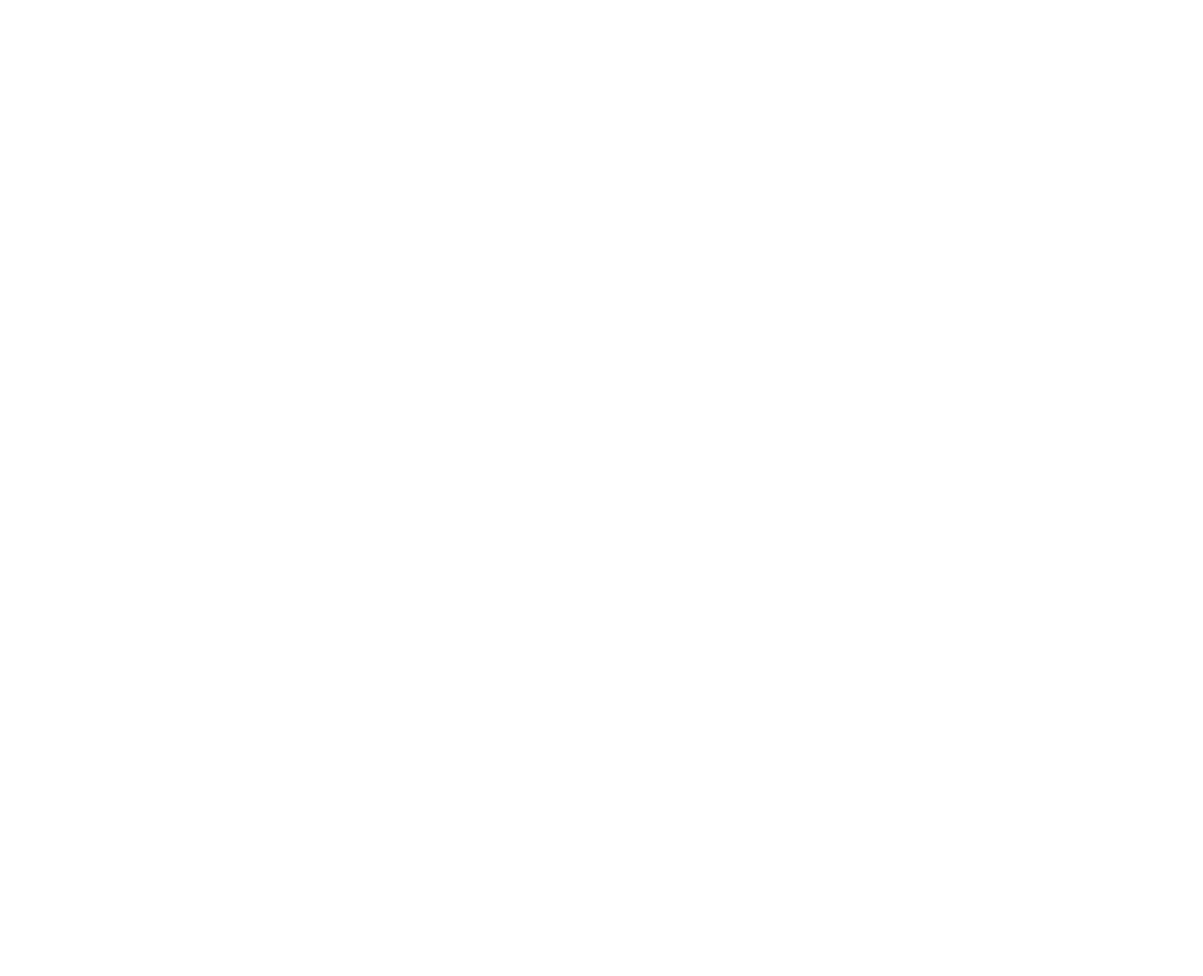
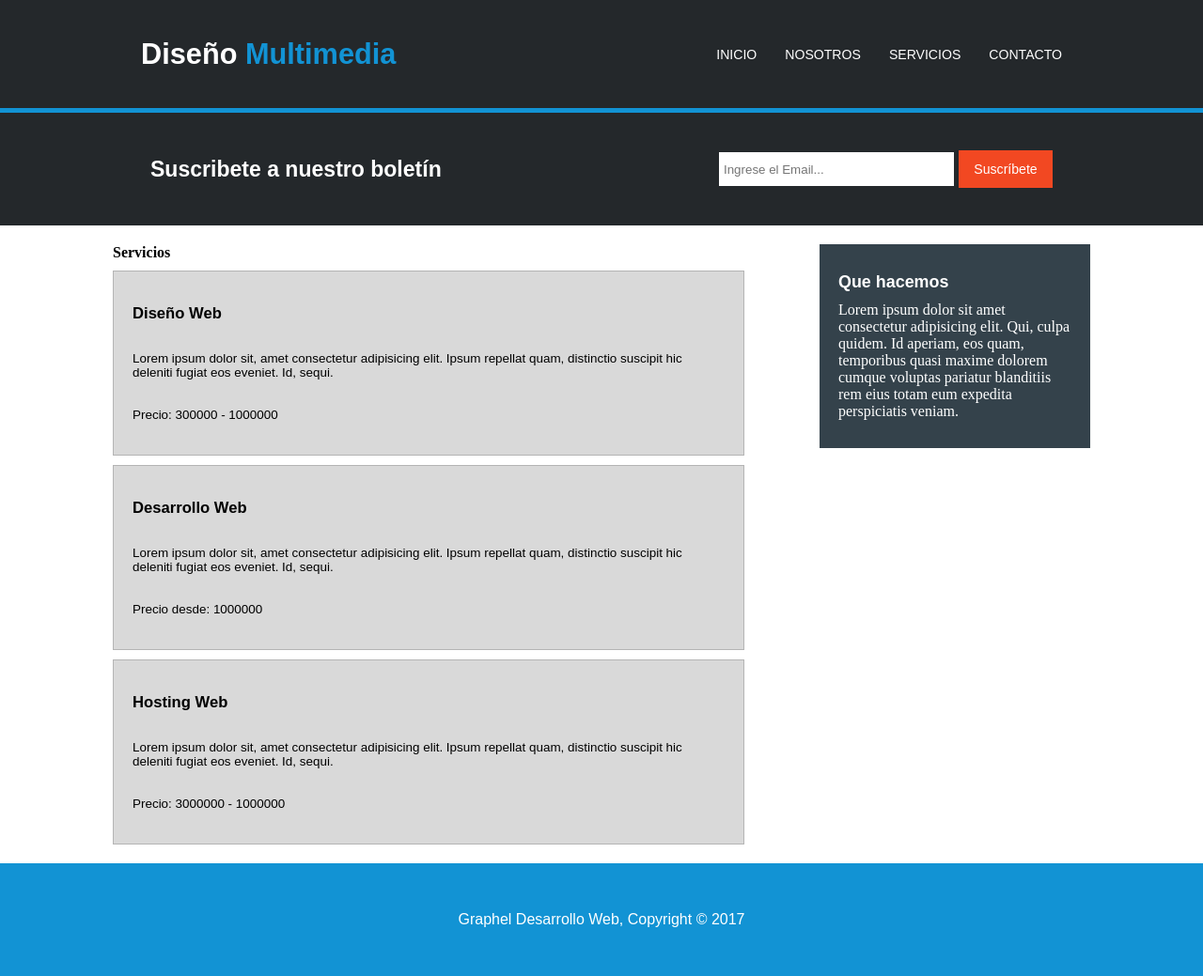
Before and after one commit to Juandz18/GRAPHEL, a plain HTML site: page templates/servicios.html in a window 1280 px wide. Shown: the whole page at 94% size. Before the commit the page ends 800 px from the top, so only its background shows below. Drawn offline with Linux system fonts and the light colour scheme.

Commit message:
Pagina Servicios

```diff
--- a/style/style.css
+++ b/style/style.css
@@ -120,6 +120,57 @@ body{
             }
         }
     }
+    #contenido_servicios{
+        margin: 20px;
+        padding: 0 100px;
+        display: flex;
+        justify-content: center;
+        align-items: start;
+        gap: 80px;
+        article{
+            width: 70%;
+            display: flex;
+            flex-direction: column;
+            gap: 10px;
+            .card_servicio{
+                background-color: #D9D9D9;
+                padding: 35px 20px;
+                display: flex;
+                flex-direction: column;
+                gap: 30px;
+                border: #b4b4b4 solid 1px;
+                h4{
+                    font-family: sans-serif;
+                    font-size: 1.3vw;
+                }
+                p{
+                    font-family: sans-serif;
+                    font-size: 1.05vw;
+                }
+                span{
+                    font-family: sans-serif;
+                    font-size: 1.05vw;
+                }
+            }
+        }
+        aside{
+            width: 30%;
+            section{
+                background-color: #34424B;
+                padding: 30px 20px;
+                h4{
+                    font-family: sans-serif;
+                    font-size: 1.4vw;
+                    color: #fff;
+                    font-weight: bold;
+                    margin-bottom: 10px;
+                }
+                p{
+                    color: #fff;
+                }
+            }
+        }
+    }
     #contenido_nosotros{
         margin: 20px;
         padding: 0 100px;
--- a/templates/servicios.html
+++ b/templates/servicios.html
@@ -0,0 +1,58 @@
+<!DOCTYPE html>
+<html lang="en">
+<head>
+    <meta charset="UTF-8">
+    <meta name="viewport" content="width=device-width, initial-scale=1.0">
+    <title>Diseño Multimedia</title>
+    <link rel="stylesheet" href="../style/style.css">
+</head>
+<body>
+    <header>
+        <nav>
+            <h2>Diseño <span>Multimedia</span> </h2>
+            <ul>
+                <li><a href="./index.html">INICIO</a></li>
+                <li><a href="./templates/nosotros.html">NOSOTROS</a></li>
+                <li><a href="./templates/servicios.html">SERVICIOS</a></li>
+                <li><a href="./templates/contacto.html">CONTACTO</a></li>
+            </ul>
+        </nav>
+        <div class="contenedor_suscribete">
+            <h3>Suscribete a nuestro boletín</h3>
+            <div class="contenedor_formulario_suscribete">
+                <input type="email" placeholder="Ingrese el Email..." required>
+                <input type="button" value="Suscríbete">
+            </div>
+        </div>
+    </header>
+    <main id="contenido_servicios">
+        <article>
+            <h4>Servicios</h4>
+            <section class="card_servicio">
+                <h4>Diseño Web</h4>
+                <p>Lorem ipsum dolor sit, amet consectetur adipisicing elit. Ipsum repellat quam, distinctio suscipit hic deleniti fugiat eos eveniet. Id, sequi.</p>
+                <span>Precio: 300000 - 1000000</span>
+            </section>
+            <section class="card_servicio">
+                <h4>Desarrollo Web</h4>
+                <p>Lorem ipsum dolor sit, amet consectetur adipisicing elit. Ipsum repellat quam, distinctio suscipit hic deleniti fugiat eos eveniet. Id, sequi.</p>
+                <span>Precio desde: 1000000</span>
+            </section>
+            <section class="card_servicio">
+                <h4>Hosting Web</h4>
+                <p>Lorem ipsum dolor sit, amet consectetur adipisicing elit. Ipsum repellat quam, distinctio suscipit hic deleniti fugiat eos eveniet. Id, sequi.</p>
+                <span>Precio: 3000000 - 1000000</span>
+            </section>
+        </article>
+        <aside>
+            <section>
+                <h4>Que hacemos</h4>
+                <p>Lorem ipsum dolor sit amet consectetur adipisicing elit. Qui, culpa quidem. Id aperiam, eos quam, temporibus quasi maxime dolorem cumque voluptas pariatur blanditiis rem eius totam eum expedita perspiciatis veniam.</p>
+            </section>
+        </aside>
+    </main>
+    <footer>
+        <p>Graphel Desarrollo Web, Copyright © 2017</p>
+    </footer>
+</body>
+</html>
```
Also changed, not shown: index.html (+1 -1 lines).
